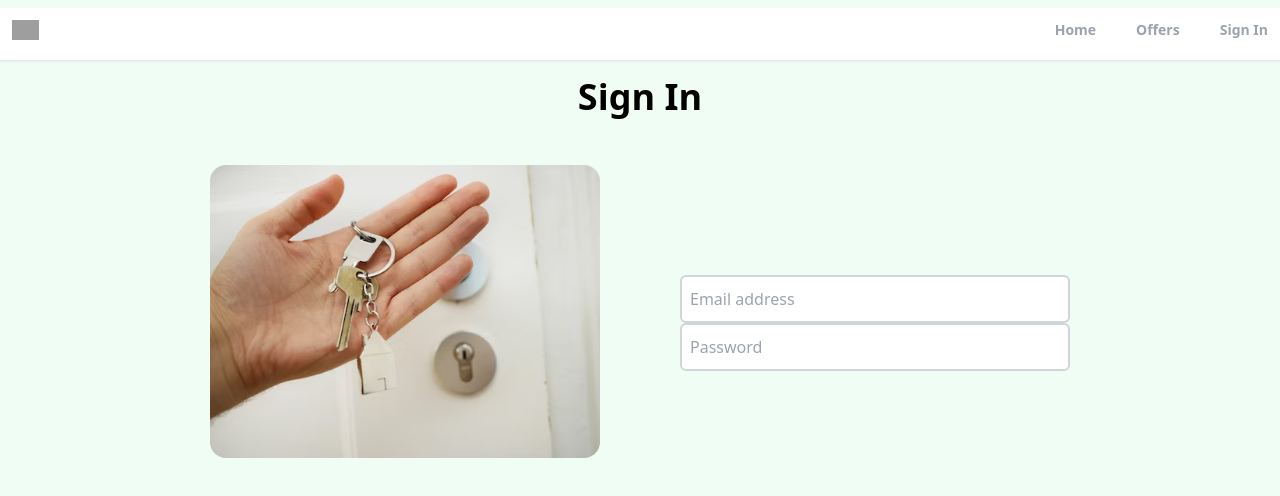
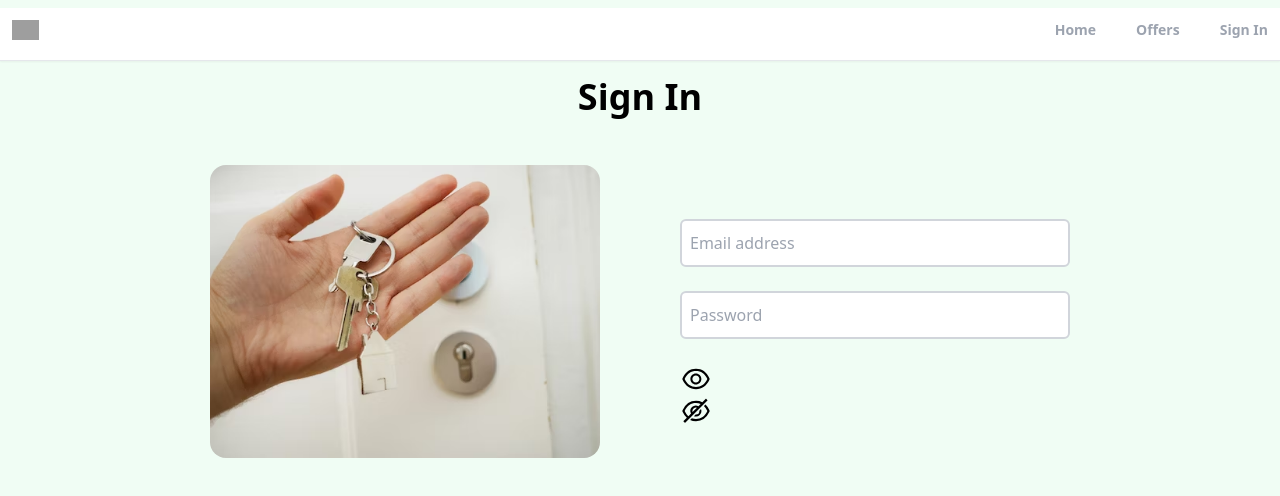
Before and after one commit to ChiefLopes/Realtor-web-clone, a React (Vite) app: page /contact in a window 1280 px wide. Shown: the top 496 px of the page. Built offline with nearby package versions, Linux system fonts and the light colour scheme; grey boxes are pictures that could not be loaded.

Commit message:
added eye icons to indicate when the passwird is visible and when it is not

```diff
--- a/package.json
+++ b/package.json
@@ -12,6 +12,7 @@
   "dependencies": {
     "react": "^18.2.0",
     "react-dom": "^18.2.0",
+    "react-icons": "^4.11.0",
     "react-router": "^6.16.0",
     "react-router-dom": "^6.16.0"
   },
--- a/src/Components/Pages/SignIn.jsx
+++ b/src/Components/Pages/SignIn.jsx
@@ -1,4 +1,5 @@
 import { useState } from "react";
+import { AiOutlineEye, AiOutlineEyeInvisible } from "react-icons/ai";
 import handWithKey from "../../../src/assets/hand-key.avif";
 
 const SignIn = () => {
@@ -46,13 +47,14 @@ const SignIn = () => {
             />
             <div>
               <input
-                className="w-full w-[16rem] h-12 px-2 text-grey-600 bg-white border-2 border-gray-300 rounded-md outline-blue-500 transition ease-in-out duration-500 focus:border-blue-500 focus:shadow-md"
+                className="w-full w-[16rem] h-12 px-2 text-grey-600 bg-white border-2 border-gray-300 rounded-md outline-blue-500 transition ease-in-out duration-500 focus:border-blue-500 focus:shadow-md my-6"
                 type={showPassword ? "text" : "password"}
                 placeholder="Password"
                 id="password"
                 value={password}
                 onChange={onChange}
-              />
+              />{" "}
+              <AiOutlineEye className="w-8 h-8"/> <AiOutlineEyeInvisible className="w-8 h-8"/>
             </div>
           </form>
         </div>
```
Also changed, not shown: 1 other file (tests, documents, lock files or other folders).
